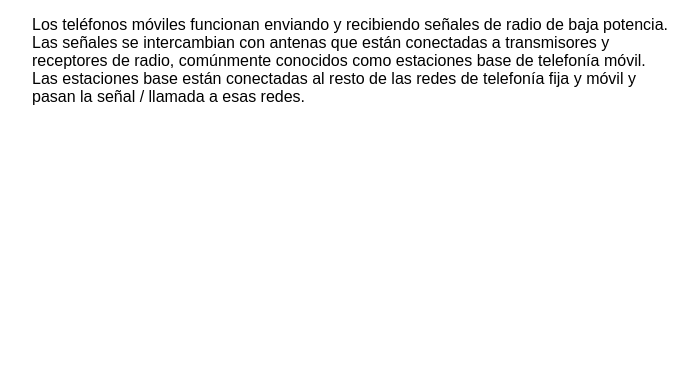
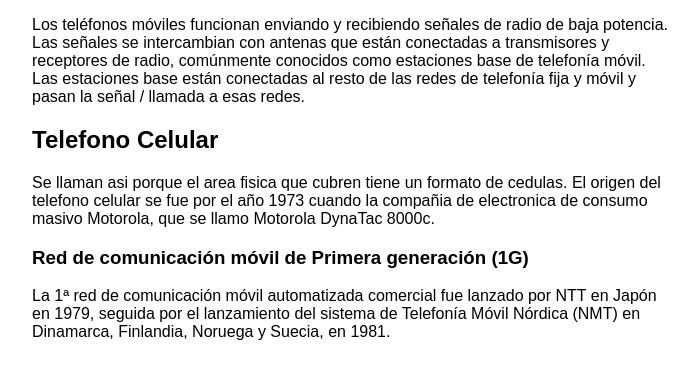
Before and after one commit to KenkaRaidon/Redes-Celulares, a plain HTML site: page index.html in a window 1280 px wide. Shown: the part 144-522 px from the top of the page, without its empty margins (288-982 px from the left). Drawn offline with Linux system fonts and the light colour scheme.

Commit message:
mas parrafos xd

```diff
--- a/index.html
+++ b/index.html
@@ -15,6 +15,15 @@
       Las señales se intercambian con antenas que están conectadas a transmisores y receptores de radio,
       comúnmente conocidos como estaciones base de telefonía móvil.
       Las estaciones base están conectadas al resto de las redes de telefonía fija y móvil y pasan la señal / llamada a esas redes.</p>
+
+      <h2>Telefono Celular</h2>
+      <p>Se llaman asi porque el area fisica que cubren tiene un formato de cedulas.
+        El origen del telefono celular se fue por el año 1973 cuando la compañia de electronica de consumo masivo Motorola,
+        que se llamo Motorola DynaTac 8000c.</p>
+
+        <h3>Red de comunicación móvil de Primera generación (1G)</h3>
+        <p>La 1ª red de comunicación móvil automatizada comercial fue lanzado por NTT en Japón en 1979,
+          seguida por el lanzamiento del sistema de Telefonía Móvil Nórdica (NMT) en Dinamarca, Finlandia, Noruega y Suecia, en 1981.</p>
   </main>
 </body>
 
```
